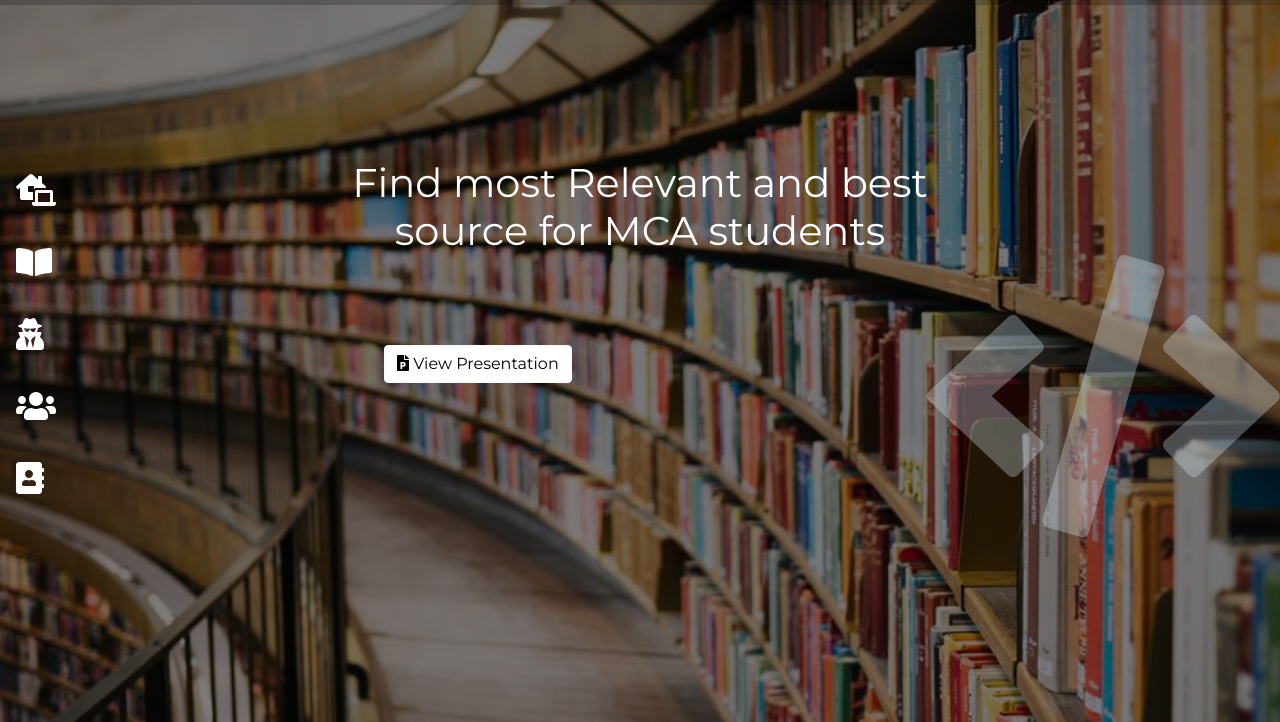
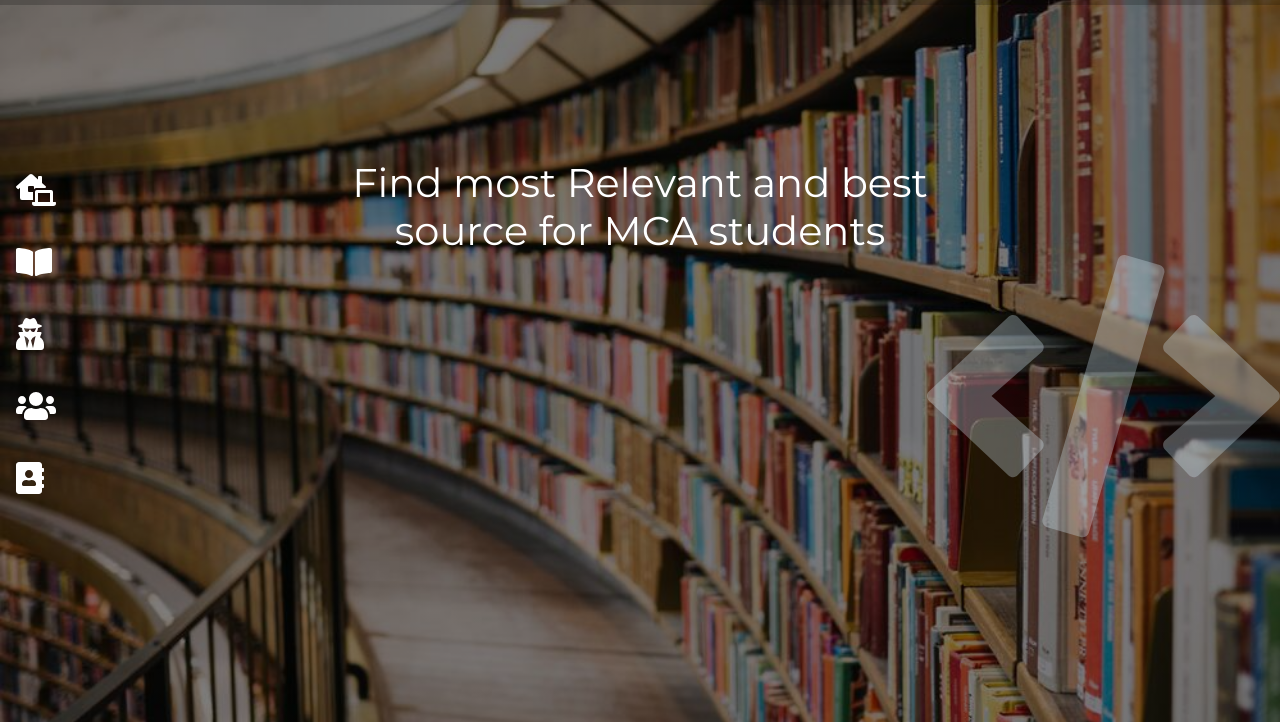
Before and after one commit to AbhishekPannu/virtualmca, a plain HTML site: page index.html in a window 1280 px wide. Shown: the part 75-797 px from the top of the page. Drawn offline with nearby package versions, Linux system fonts and the light colour scheme; a script that the page names is missing.

Commit message:
Regular bug cleanup

```diff
--- a/index.html
+++ b/index.html
@@ -111,12 +111,12 @@
         </div>
         <div class="overall-heading slide-up">
             <h1 class="main-heading">Find most Relevant and best source for MCA students</h1>
-            <button type="button" class="btn btnlight lg btn-outline-light" style="text-decoration: none;
+<!--             <button type="button" class="btn btnlight lg btn-outline-light" style="text-decoration: none;
             background-color: white;"><i class="fas fa-file-powerpoint" style="color:black;"></i> <a
                     class="presentation"
                     href="https://docs.google.com/presentation/u/3/d/19FDXLa5mLYaV_NrES-kLvFmasC38St4PwFXtbQ_KBI4/edit?usp=sharing"
                     target="_blank">View
-                    Presentation</a></button>
+                    Presentation</a></button> -->
             <i class="big-icon fas fa-code fa-9x"></i>
         </div>
     </section>
```
